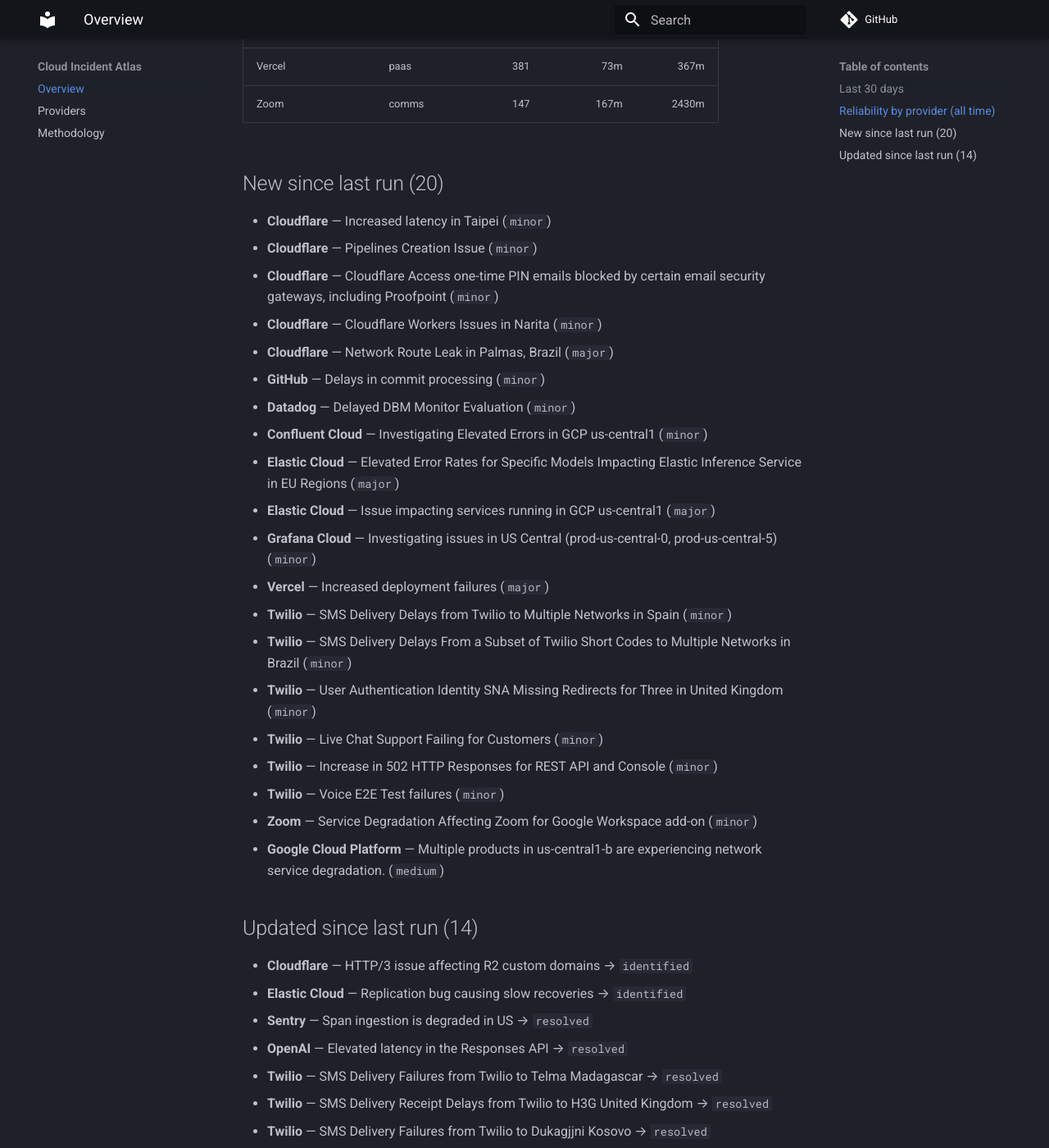
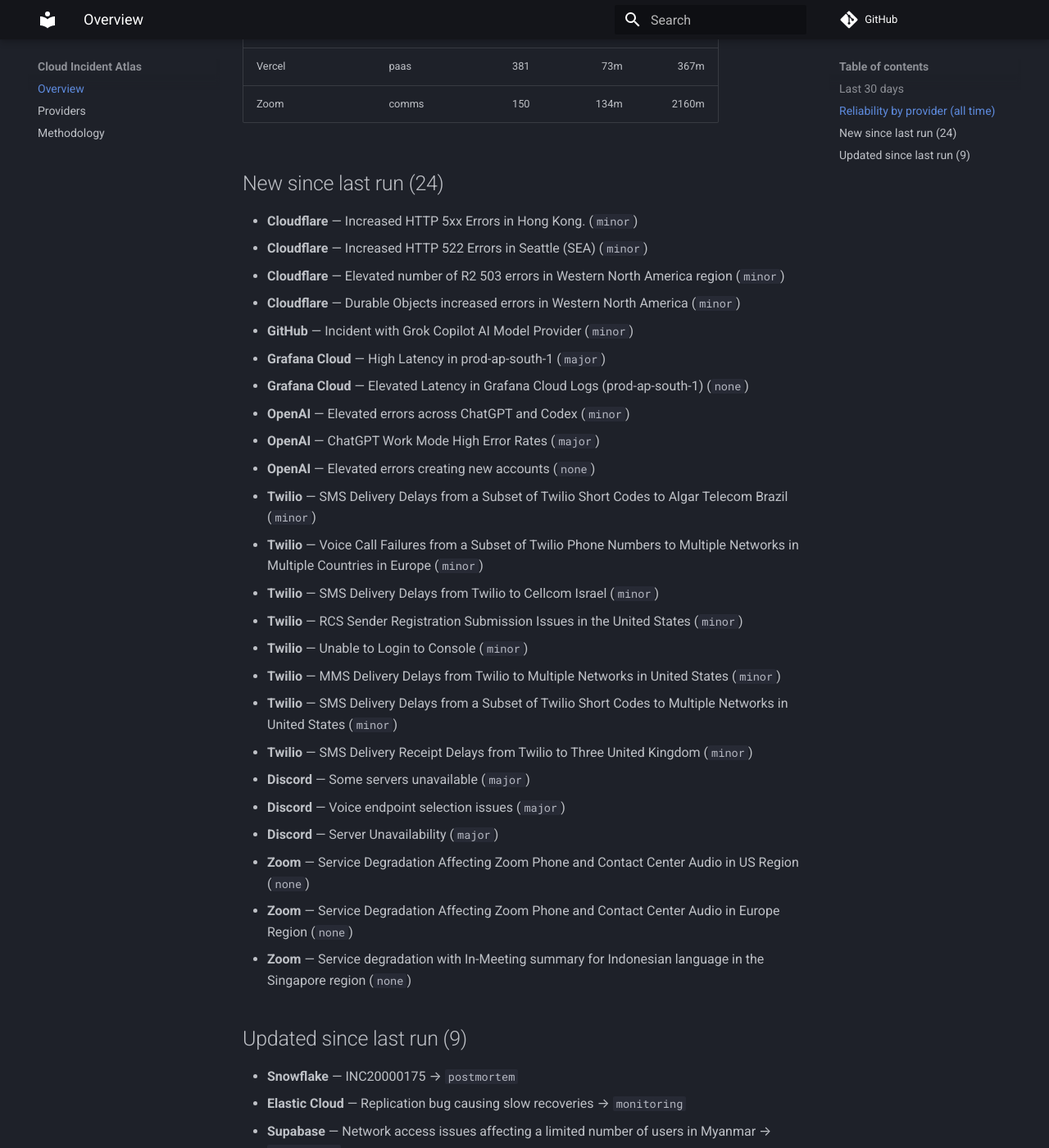
Before and after one commit to ayushgupta07xx/cloud-incident-atlas, an MkDocs documentation site: the page built from docs/index.md, in a window 1280 px wide and 1400 px high, scrolled down 1434 px. Shown: the whole window at 82% size. Built offline with MkDocs 1.6.1 and Material for MkDocs 9.7.7, drawn with Linux system fonts in a browser that asks for light colours; comment, search, counter and statistics services are not loaded; some of the changed text lies outside the part shown.

Commit message:
docs: refresh digest and charts
Regenerated from the corpus by the ingest pipeline.

Run: https://github.com/ayushgupta07xx/cloud-incident-atlas/actions/runs/33771475604

Co-authored-by: github-actions[bot] <41898282+github-actions[bot]@users.noreply.github.com>

```diff
--- a/docs/index.md
+++ b/docs/index.md
@@ -14,67 +14,66 @@
 | Atlassian | devtools | 39 | 120m | 2244m |
 | Amazon Web Services | cloud | 64 | — | — |
 | CircleCI | devtools | 305 | 66m | 482m |
-| Cloudflare | cdn | 6644 | 239m | 495m |
+| Cloudflare | cdn | 6648 | 239m | 495m |
 | Confluent Cloud | data | 252 | 193m | 1633m |
 | Datadog | observability | 121 | 73m | 219m |
 | DigitalOcean | cloud | 504 | 145m | 571m |
-| Discord | comms | 211 | 54m | 296m |
+| Discord | comms | 214 | 54m | 296m |
 | Elastic Cloud | observability | 252 | 191m | 1412m |
 | Google Cloud Platform | cloud | 6 | 444m | — |
-| GitHub | devtools | 614 | 66m | 287m |
-| Grafana Cloud | observability | 743 | 90m | 1150m |
+| GitHub | devtools | 615 | 66m | 287m |
+| Grafana Cloud | observability | 745 | 90m | 1148m |
 | HashiCorp Cloud | devtools | 33 | 160m | 1515m |
 | MongoDB Atlas | data | 270 | 120m | 1400m |
 | Netlify | paas | 215 | 41m | 213m |
 | New Relic | observability | 103 | 63m | 303m |
 | npm | devtools | 59 | 107m | 340m |
-| OpenAI | ai | 47 | 149m | 808m |
+| OpenAI | ai | 50 | 131m | 790m |
 | Sentry | observability | 337 | 89m | 365m |
 | Snowflake | data | 196 | 120m | 596m |
 | Supabase | paas | 394 | 156m | 926m |
-| Twilio | comms | 10869 | 270m | 1080m |
+| Twilio | comms | 10877 | 270m | 1080m |
 | Vercel | paas | 381 | 73m | 367m |
-| Zoom | comms | 147 | 167m | 2430m |
+| Zoom | comms | 150 | 134m | 2160m |
 
-## New since last run (20)
+## New since last run (24)
 
-- **Cloudflare** — Increased latency in Taipei (`minor`)
-- **Cloudflare** — Pipelines Creation Issue (`minor`)
-- **Cloudflare** — Cloudflare Access one-time PIN emails blocked by certain email security gateways, including Proofpoint (`minor`)
-- **Cloudflare** — Cloudflare Workers Issues in Narita (`minor`)
-- **Cloudflare** — Network Route Leak in Palmas, Brazil (`major`)
-- **GitHub** — Delays in commit processing (`minor`)
-- **Datadog** — Delayed DBM Monitor Evaluation (`minor`)
-- **Confluent Cloud** — Investigating Elevated Errors in GCP us-central1 (`minor`)
-- **Elastic Cloud** — Elevated Error Rates for Specific Models Impacting Elastic Inference Service in EU Regions (`major`)
-- **Elastic Cloud** — Issue impacting services running in GCP us-central1 (`major`)
-- **Grafana Cloud** — Investigating issues in US Central (prod-us-central-0, prod-us-central-5) (`minor`)
-- **Vercel** — Increased deployment failures (`major`)
-- **Twilio** — SMS Delivery Delays from Twilio to Multiple Networks in Spain (`minor`)
-- **Twilio** — SMS Delivery Delays From a Subset of Twilio Short Codes to Multiple Networks in Brazil (`minor`)
-- **Twilio** — User Authentication Identity SNA Missing Redirects for Three in United Kingdom (`minor`)
-- **Twilio** — Live Chat Support Failing for Customers (`minor`)
-- **Twilio** — Increase in 502 HTTP Responses for REST API and Console (`minor`)
-- **Twilio** — Voice E2E Test failures (`minor`)
-- **Zoom** — Service Degradation Affecting Zoom for Google Workspace add-on (`minor`)
-- **Google Cloud Platform** — Multiple products in us-central1-b are experiencing network service degradation. (`medium`)
+- **Cloudflare** — Increased HTTP 5xx Errors in Hong Kong. (`minor`)
+- **Cloudflare** — Increased HTTP 522 Errors  in Seattle (SEA) (`minor`)
+- **Cloudflare** — Elevated number of R2 503 errors in Western North America region (`minor`)
+- **Cloudflare** — Durable Objects increased errors in Western North America (`minor`)
+- **GitHub** — Incident with Grok Copilot AI Model Provider (`minor`)
+- **Grafana Cloud** — High Latency in prod-ap-south-1 (`major`)
+- **Grafana Cloud** — Elevated Latency in Grafana Cloud Logs (prod-ap-south-1) (`none`)
+- **OpenAI** — Elevated errors across ChatGPT and Codex (`minor`)
+- **OpenAI** — ChatGPT Work Mode High Error Rates (`major`)
+- **OpenAI** — Elevated errors creating new accounts (`none`)
+- **Twilio** — SMS Delivery Delays from a Subset of Twilio Short Codes to Algar Telecom Brazil (`minor`)
+- **Twilio** — Voice Call Failures from a Subset of Twilio Phone Numbers to Multiple Networks in Multiple Countries in Europe (`minor`)
+- **Twilio** — SMS Delivery Delays from Twilio to Cellcom Israel (`minor`)
+- **Twilio** — RCS Sender Registration Submission Issues in the United States (`minor`)
+- **Twilio** — Unable to Login to Console (`minor`)
+- **Twilio** — MMS Delivery Delays from Twilio to Multiple Networks in United States (`minor`)
+- **Twilio** — SMS Delivery Delays from a Subset of Twilio Short Codes to Multiple Networks in United States (`minor`)
+- **Twilio** — SMS Delivery Receipt Delays from Twilio to Three United Kingdom (`minor`)
+- **Discord** — Some servers unavailable (`major`)
+- **Discord** — Voice endpoint selection issues (`major`)
+- **Discord** — Server Unavailability (`major`)
+- **Zoom** — Service Degradation Affecting Zoom Phone and Contact Center Audio in US Region (`none`)
+- **Zoom** — Service Degradation Affecting Zoom Phone and Contact Center Audio in Europe Region (`none`)
+- **Zoom** — Service degradation with In-Meeting summary for Indonesian language in the Singapore region (`none`)
 
-## Updated since last run (14)
+## Updated since last run (9)
 
-- **Cloudflare** — HTTP/3 issue affecting R2 custom domains → `identified`
-- **Elastic Cloud** — Replication bug causing slow recoveries → `identified`
-- **Sentry** — Span ingestion is degraded in US → `resolved`
-- **OpenAI** — Elevated latency in the Responses API → `resolved`
-- **Twilio** — SMS Delivery Failures from Twilio to Telma Madagascar → `resolved`
-- **Twilio** — SMS Delivery Receipt Delays from Twilio to H3G United Kingdom → `resolved`
-- **Twilio** — SMS Delivery Failures from Twilio to Dukagjjni Kosovo → `resolved`
-- **Twilio** — SMS Delivery Delays from Twilio to Orange Democratic Republic of the Congo → `resolved`
-- **Twilio** — User Authentication Identity SNA Failure Increase and SNA Missing Redirects for Globe Telecom in Philippines → `resolved`
-- **Twilio** — Inconsistencies with Suppressions - Block Lists → `resolved`
-- **Twilio** — Voice Call Failures between Twilio and Multiple Networks in Malaysia and Thailand → `resolved`
-- **Twilio** — SMS Delivery Delays from Twilio Long Codes to Multiple Networks in Netherlands → `identified`
-- **Twilio** — SMS Delivery Delays from a Subset of Twilio Short Codes to C-Spire and Dish United States → `monitoring`
-- **Twilio** — Message Logs Performance Issues → `monitoring`
+- **Snowflake** — INC20000175 → `postmortem`
+- **Elastic Cloud** — Replication bug causing slow recoveries → `monitoring`
+- **Supabase** — Network access issues affecting a limited number of users in Myanmar → `monitoring`
+- **Supabase** — 401 errors due to JWT rejections → `identified`
+- **Twilio** — SMS Delivery Delays from Twilio Long Codes to Multiple Networks in Netherlands → `resolved`
+- **Twilio** — SMS Delivery Delays from a Subset of Twilio Short Codes to Vivo Brazil → `resolved`
+- **Twilio** — User Authentication Identity SNA Missing Redirects for Three in United Kingdom → `resolved`
+- **Twilio** — SMS Delivery Delays from Twilio to Multiple Networks in Spain → `resolved`
+- **Twilio** — SMS Delivery Delays From a Subset of Twilio Short Codes to C-Spire and Dish United States → `monitoring`
 
 ---
 
```
Also changed, not shown: other parts of docs/index.md (+2 -2 lines), README.md (+10 -10 lines), docs/providers.md (+12 -12 lines), docs/img/mttr.svg, docs/img/timeline.svg.
